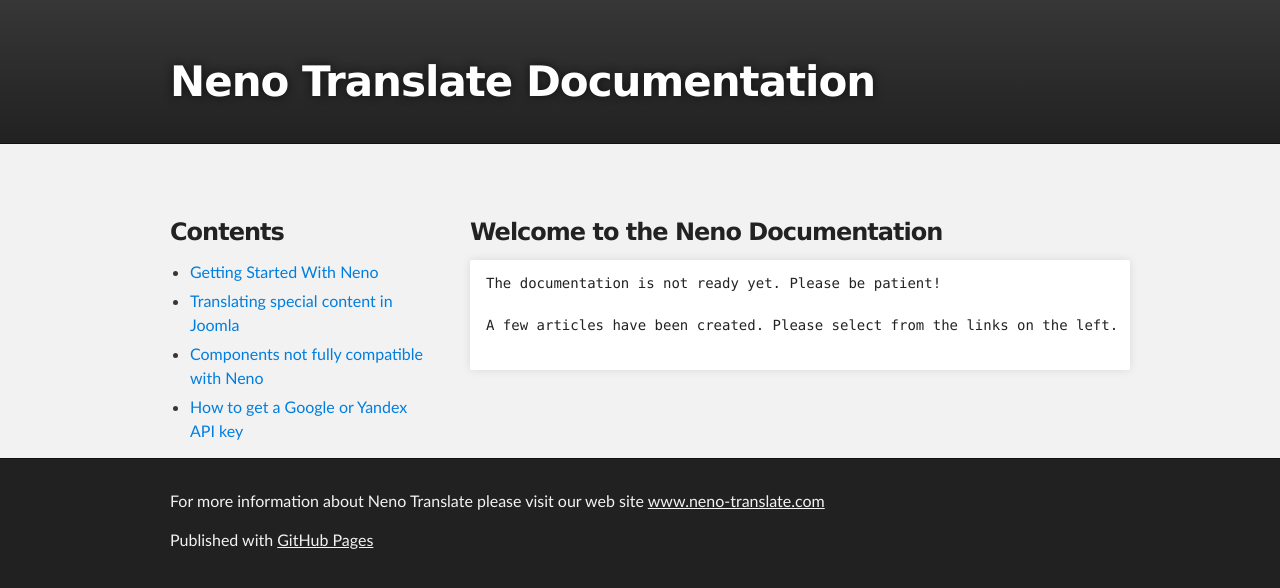
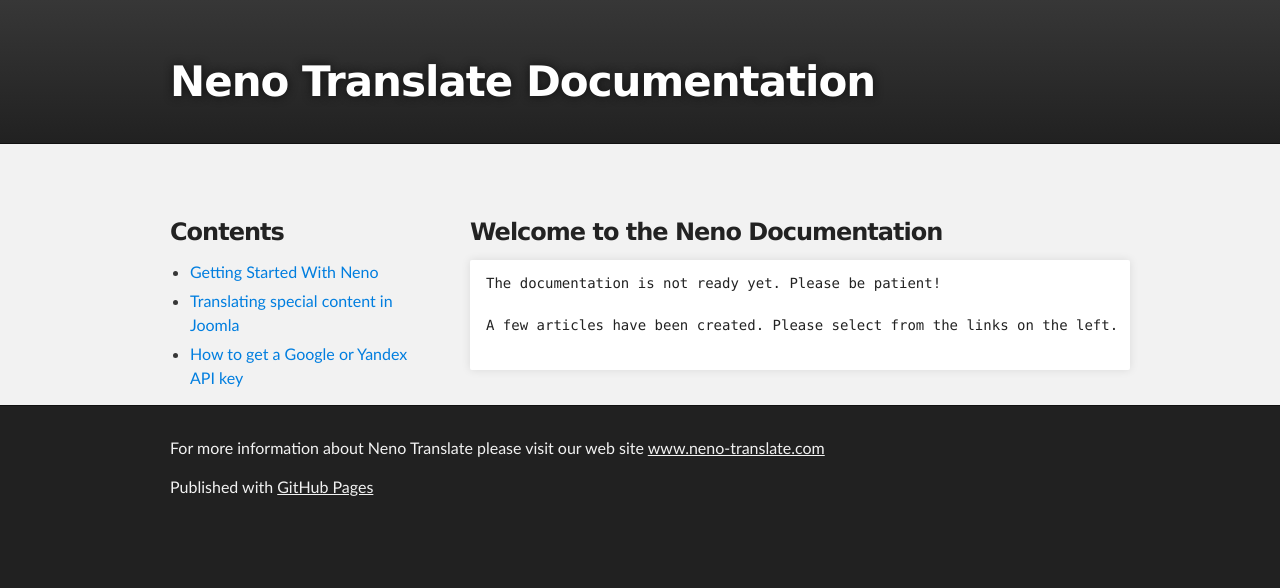
Before and after one commit to javigomez/neno, a Jekyll site: the page built from index.md, in a window 1280 px wide. Shown: the top 588 px of the page. Built offline with Jekyll 4.4.1, drawn with Linux system fonts in a browser that asks for light colours; Markdown is read by kramdown in place of the engine named in the settings.

Commit message:
Update nav.html

```diff
--- a/_includes/nav.html
+++ b/_includes/nav.html
@@ -2,6 +2,5 @@
 <ul>
 <li><a href="getting-started.html">Getting Started With Neno</a></li>
 <li><a href="translating-special-content-in-joomla.html">Translating special content in Joomla</a></li>
-<li><a href="components-not-fully-compatible-with-neno.html">Components not fully compatible with Neno</a></li>
-<li><a href="apikeys.html">How to get a Google or Yandex API key</a></li>
+<li><a href="hot-to-get-a-google-or-yandex-api-key.html">How to get a Google or Yandex API key</a></li>
 </ul>
```
